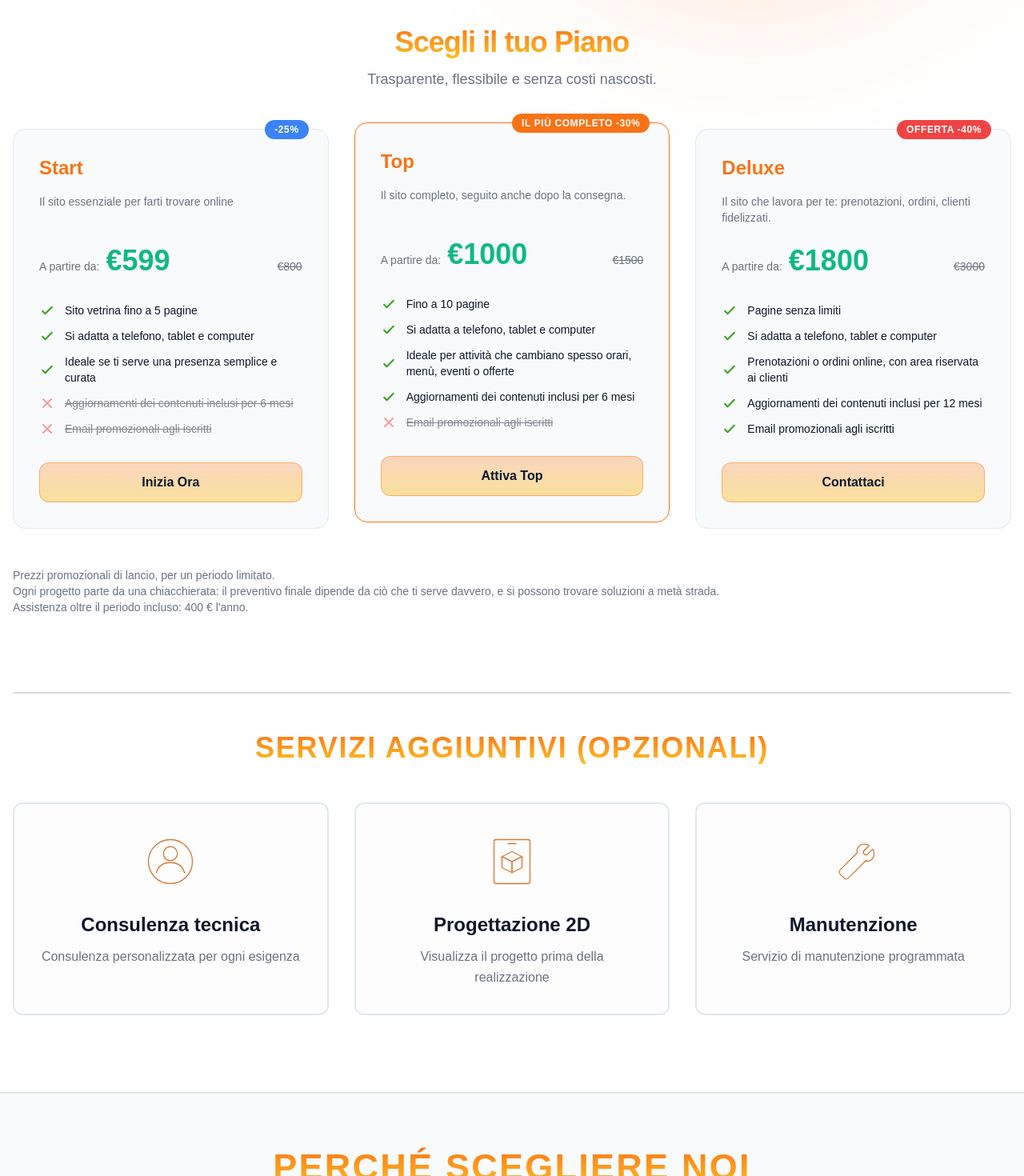
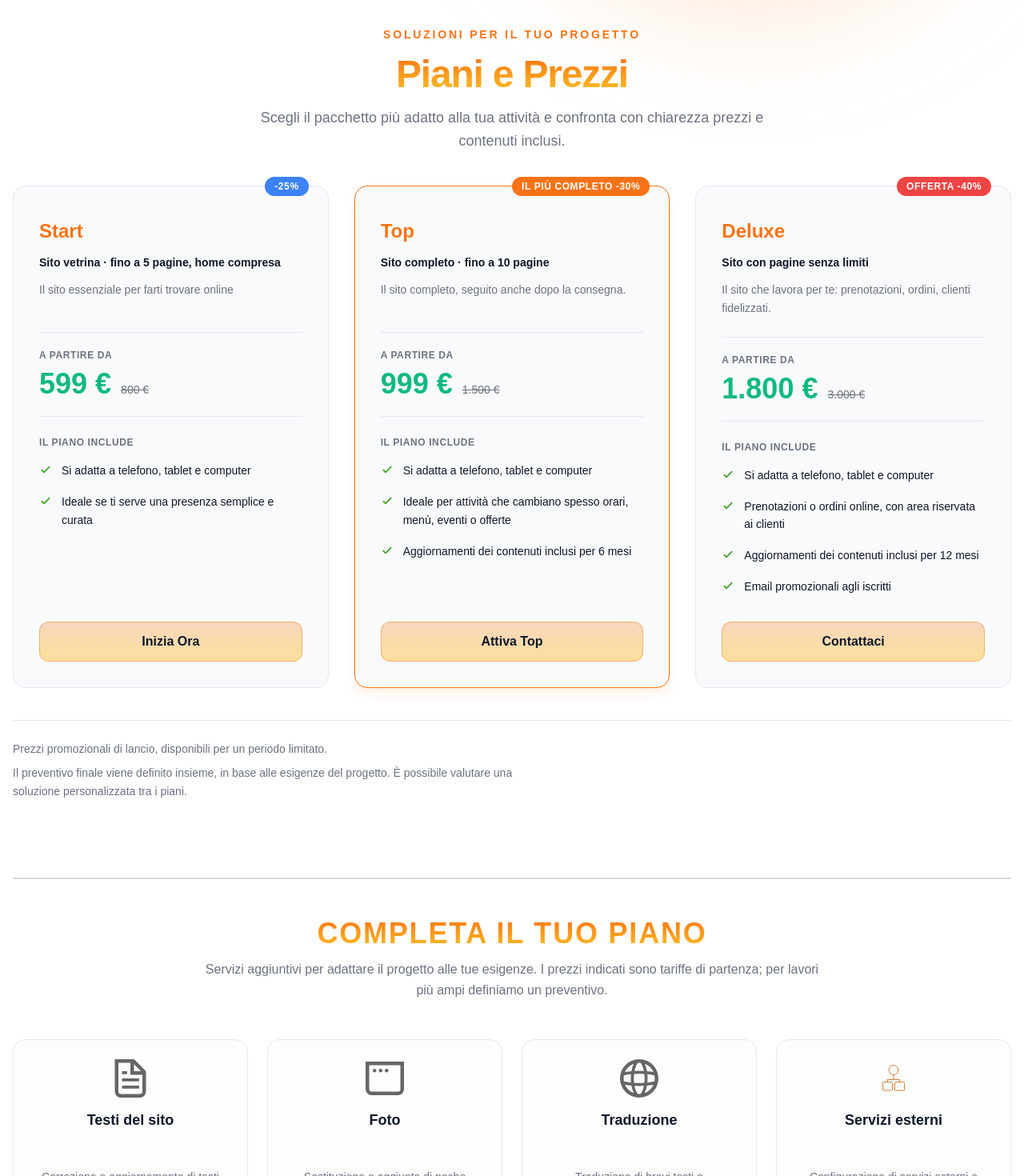
Before and after one commit to Vetra-Studio/website, a Next.js app: page /servizi in a window 1280 px wide. Shown: the part 660-2130 px from the top of the page at 80% size. Built offline with nearby package versions, Linux system fonts and the light colour scheme.

Commit message:
feat: redesign pricing plans and add new optional services

```diff
--- a/app/servizi/page.tsx
+++ b/app/servizi/page.tsx
@@ -1,32 +1,58 @@
 // app/servizi/page.tsx
 import Image from "next/image";
-
 import Icon from "@/components/Icon";
 import FaqSection from "@/components/Services/faq-question";
 import PricingPlans from "@/components/Services/packets";
 import Features from "@/components/Features";
 
-interface OptionalService {
-  titolo: string;
-  descrizione: string;
-  icona: string;
-}
-
-const optionalServices: OptionalService[] = [
+const additionalServices = [
   {
-    titolo: 'Consulenza tecnica',
-    descrizione: 'Consulenza personalizzata per ogni esigenza',
-    icona: '/person.svg',
+    titolo: "Testi del sito",
+    descrizione: "Correzione o aggiornamento di testi brevi. Riscritture complete e nuovi contenuti possono richiedere un preventivo.",
+    icona: "/file.svg",
+    prezzo: "Da 30 €",
   },
   {
-    titolo: 'Progettazione 2D',
-    descrizione: 'Visualizza il progetto prima della realizzazione',
-    icona: '/tablet.svg',
+    titolo: "Foto",
+    descrizione: "Sostituzione o aggiunta di poche immagini. Molte immagini, elaborazioni o ricerca fotografica specifica possono richiedere un preventivo.",
+    icona: "/window.svg",
+    prezzo: "Da 20 €",
   },
   {
-    titolo: 'Manutenzione',
-    descrizione: 'Servizio di manutenzione programmata',
-    icona: '/wrench.svg',
+    titolo: "Traduzione",
+    descrizione: "Traduzione di brevi testi o aggiornamenti. Il prezzo varia in base a parole, pagine e lingue richieste.",
+    icona: "/globe.svg",
+    prezzo: "Da 30 € per lingua",
+  },
+  {
+    titolo: "Servizi esterni",
+    descrizione: "Configurazione di servizi esterni e integrazioni semplici. Il costo del servizio è a carico del cliente; le integrazioni complesse richiedono un preventivo.",
+    icona: "/solutions.svg",
+    prezzo: "Da 50 €",
+  },
+  {
+    titolo: "Email",
+    descrizione: "Configurazione di un indirizzo o correzione delle impostazioni di base. Il costo dello spazio email è a carico del cliente; più caselle o migrazioni richiedono un preventivo.",
+    icona: "/email.svg",
+    prezzo: "Da 25 €",
+  },
+  {
+    titolo: "Google Business Profile",
+    descrizione: "Aggiornamento di informazioni o immagini di una scheda esistente. La creazione da zero richiede un preventivo.",
+    icona: "/location.svg",
+    prezzo: "Da 40 €",
+  },
+  {
+    titolo: "Modifiche ai contenuti fuori contratto",
+    descrizione: "Per aggiornamenti o richieste non inclusi nel contratto. Il costo dipende dalle pagine toccate: 50 € per una pagina, 80 € per due. Oltre due pagine, su preventivo.",
+    icona: "/wrench.svg",
+    prezzo: "Da 50 €",
+  },
+  {
+    titolo: "Assistenza oltre il periodo incluso",
+    descrizione: "Estensione del servizio di assistenza per dodici mesi.",
+    icona: "/assistance.svg",
+    prezzo: "400 € / 12 mesi",
   },
 ];
 
@@ -36,98 +62,74 @@ export default function ServiziPage({
 }) {
   return (
     <main className="flex flex-col items-center justify-center">
+      <div className="mx-auto grid max-w-7xl grid-cols-1 items-center gap-12 px-6 sm:px-10 lg:grid-cols-2 lg:px-16">
+        {/* Colonna Sinistra: Testi */}
+        <div className="mx-auto flex max-w-2xl flex-col items-start gap-4">
+          <h2 className="bg-gradient-to-b text-4xl font-bold leading-tight tracking-tight text-gradient-orange sm:text-5xl md:text-6xl">
+            {title}
+          </h2>
+          <p className="text-lg leading-relaxed text-light-gray-text sm:text-xl md:text-2xl">
+            {description}
+          </p>
+        </div>
 
-      <div className="grid grid-cols-1 lg:grid-cols-2
-                      gap-12
-                      items-center
-                      px-6 sm:px-10 lg:px-16
-                      max-w-7xl mx-auto">
-
-      {/* Colonna Sinistra: Testi */}
-      <div className="flex flex-col items-start
-                      gap-4
-                      max-w-2xl mx-auto ">
-        <h2 className="text-4xl sm:text-5xl md:text-6xl font-bold
-                      bg-gradient-to-b text-gradient-orange
-                      leading-tight tracking-tight"
-        >
-          {title}
-        </h2>
-
-        <p className="text-lg sm:text-xl md:text-2xl
-                      text-light-gray-text
-                      leading-relaxed"
-        >
-          {description}
-        </p>
+        {/* Colonna Destra: Grafica Logo con Sfocatura */}
+        <div className="hidden lg:block">
+          <Icon />
+        </div>
       </div>
-
-      {/* Colonna Destra: Grafica Logo con Sfocatura */}
-      <Icon />
-    </div>
-
-
 
       {/* Sezione Prezzi */}
       <PricingPlans />
 
-
-
-      {/* Servizi Aggiuntivi */}
-      <section className="max-w-7xl
-                             mx-auto
-                             px-4 py-8
-                             space-y-8 md:space-y-12">
+      <section className="mx-auto max-w-7xl space-y-8 px-4 py-8 md:space-y-12">
         {/* Separatore */}
-        <hr className="border-t-2
-                          border-stroke-secondary/50"
-        />
+        <hr className="border-t-2 border-stroke-secondary/50" />
 
         {/* Titolo Sezione */}
-        <p className="text-center
-                         text-2xl md:text-4xl font-semibold uppercase tracking-wider
-                         bg-gradient-to-b text-gradient-orange"
-        >
-          Servizi Aggiuntivi (Opzionali)
-        </p>
+        <div className="space-y-3 text-center">
+          <h2 className="text-2xl md:text-4xl font-semibold uppercase tracking-wider bg-gradient-to-b text-gradient-orange">
+            Completa il tuo piano
+          </h2>
+          <p className="mx-auto max-w-3xl text-base leading-relaxed text-light-gray-text">
+            Servizi aggiuntivi per adattare il progetto alle tue esigenze. I prezzi indicati sono tariffe di partenza; per lavori più ampi definiamo un preventivo.
+          </p>
+        </div>
 
         {/* Griglia Schede */}
-        <div className="grid
-                           grid-cols-1 md:grid-cols-3
-                           gap-6 lg:gap-8"
-        >
-          {optionalServices.map((OptionalService) => (
+        <div className="grid grid-cols-1 gap-5 sm:grid-cols-2 lg:grid-cols-4 lg:gap-6">
+          {additionalServices.map((service) => (
             <article
-              key={OptionalService.titolo}
-              className="flex flex-col items-center text-center
-                            bg-panel-background/35
-                            border-2 border-stroke-primary rounded-xl
-                            p-6 lg:p-8  space-y-3"
+              key={service.titolo}
+              className="flex flex-col items-center space-y-4 rounded-2xl border border-stroke-primary bg-panel-background/35 p-6 text-center"
             >
               <Image
-                src={OptionalService.icona}
-                alt={OptionalService.titolo}
-                width={80}
-                height={80}
-                className="pb-3 object-contain"
+                src={service.icona}
+                alt=""
+                aria-hidden="true"
+                width={48}
+                height={48}
+                className="h-12 w-12 object-contain"
               />
 
-              <p className="text-xl lg:text-2xl font-semibold
-                               text-foreground
-                               leading-tight"
-              >
-                {OptionalService.titolo}
+              <h3 className="min-h-14 text-lg font-semibold leading-snug text-foreground">
+                {service.titolo}
+              </h3>
+
+              <p className="min-h-20 text-sm leading-relaxed text-light-gray-text">
+                {service.descrizione}
               </p>
 
-              <p className="text-base
-                               text-light-gray-text
-                               leading-relaxed"
-              >
-                {OptionalService.descrizione}
+              <p className="mt-auto w-full border-t border-stroke-primary pt-4 text-base font-bold text-orange-gradient-start">
+                {service.prezzo}
               </p>
             </article>
           ))}
         </div>
+
+        <p className="text-center text-sm leading-relaxed text-light-gray-text">
+          Eventuali costi di dominio, spazio email e servizi esterni sono a carico del cliente, che gestisce i relativi abbonamenti. Noi ci occupiamo della configurazione. I lavori più ampi e la creazione da zero di una scheda Google Business Profile sono su preventivo.
+        </p>
       </section>
 
       {/* Sezione Perché Scegliere Noi */}
@@ -161,13 +163,10 @@ export default function ServiziPage({
             description: "Confronto diretto e aggiornamenti chiari durante il progetto.",
           },
         ]}
-
       />
-
 
       {/* Sezione FAQ */}
       <FaqSection />
-
     </main>
   );
 }
--- a/components/Services/faq-question.tsx
+++ b/components/Services/faq-question.tsx
@@ -42,7 +42,7 @@ const DEFAULT_FAQS: FaqItem[] = [
     id: '5',
     question: 'Offrite garanzia sui lavori?',
     answer:
-      'Certamente, tutti i nostri lavori includono una garanzia di assistenza e correzione di eventuali bug per 12 mesi dal momento della consegna.',
+      'Sì. Per 12 mesi dalla consegna correggiamo senza costi i bug che impediscono a una funzionalità inclusa nel contratto di funzionare come concordato. Le modifiche ai contenuti o gli aggiornamenti non previsti dal contratto sono invece a pagamento.',
   },
 ];
 
--- a/components/Services/packets.tsx
+++ b/components/Services/packets.tsx
@@ -1,5 +1,6 @@
 interface PricingPlan {
   name: string;
+  scope: string;
   description: string;
   price: string;
   originalPrice?: string;
@@ -7,8 +8,7 @@ interface PricingPlan {
     label: string;
     variant: "orange" | "blue" | "red";
   };
-  features: string[];
-  includedCount?: number;
+  includedFeatures: string[];
   isPopular?: boolean;
   ctaText: string;
 }
@@ -16,51 +16,45 @@ interface PricingPlan {
 const plans: PricingPlan[] = [
   {
     name: "Start",
+    scope: "Sito vetrina · fino a 5 pagine, home compresa",
     description: "Il sito essenziale per farti trovare online",
-    price: "€599",
-    originalPrice: "€800",
+    price: "599 €",
+    originalPrice: "800 €",
     discountTag: { label: "-25%", variant: "blue" },
-    features: [
-      "Sito vetrina fino a 5 pagine",
+    includedFeatures: [
       "Si adatta a telefono, tablet e computer",
       "Ideale se ti serve una presenza semplice e curata",
-      "Aggiornamenti dei contenuti inclusi per 6 mesi",
-      "Email promozionali agli iscritti"
     ],
-    includedCount: 3,
     ctaText: "Inizia Ora",
   },
   {
     name: "Top",
+    scope: "Sito completo · fino a 10 pagine",
     description: "Il sito completo, seguito anche dopo la consegna.",
-    price: "€1000",
-    originalPrice: "€1500",
+    price: "999 €",
+    originalPrice: "1.500 €",
     discountTag: { label: "IL PIÙ COMPLETO -30%", variant: "orange" },
-    features: [
-      "Fino a 10 pagine",
+    includedFeatures: [
       "Si adatta a telefono, tablet e computer",
       "Ideale per attività che cambiano spesso orari, menù, eventi o offerte",
       "Aggiornamenti dei contenuti inclusi per 6 mesi",
-      "Email promozionali agli iscritti"
     ],
-    includedCount: 4,
     isPopular: true,
     ctaText: "Attiva Top",
   },
   {
     name: "Deluxe",
+    scope: "Sito con pagine senza limiti",
     description: "Il sito che lavora per te: prenotazioni, ordini, clienti fidelizzati.",
-    price: "€1800",
-    originalPrice: "€3000",
+    price: "1.800 €",
+    originalPrice: "3.000 €",
     discountTag: { label: "OFFERTA -40%", variant: "red" },
-    features: [
-      "Pagine senza limiti",
+    includedFeatures: [
       "Si adatta a telefono, tablet e computer",
       "Prenotazioni o ordini online, con area riservata ai clienti",
       "Aggiornamenti dei contenuti inclusi per 12 mesi",
       "Email promozionali agli iscritti"
     ],
-    includedCount: 5,
     ctaText: "Contattaci",
   },
 ];
@@ -71,116 +65,98 @@ const badgeBgMap = {
   red: "bg-red-discount",
 };
 
+const planCardClassName = "relative flex flex-col justify-between rounded-2xl border bg-panel-background p-6 pt-8 sm:p-8 sm:pt-10";
+const popularPlanClassName = "border-orange-gradient-start shadow-lg shadow-orange-gradient-start/10";
+const standardPlanClassName = "border-stroke-primary";
+const discountBadgeClassName = "absolute -top-3 right-6 rounded-full px-3 py-1 text-xs font-bold uppercase tracking-wider text-white";
+
 export default function PricingSection() {
   return (
-    <section className="max-w-7xl
-                        mx-auto
-                        px-4 py-16 space-y-12"
-    >
+    <section className="mx-auto max-w-7xl space-y-10 px-4 py-16">
       {/* Intestazione Sezione */}
-      <header className="text-center space-y-3">
-        <p className="text-4xl font-bold tracking-tight
-                      bg-gradient-to-r text-gradient-orange"
-        >
-          Scegli il tuo Piano
+      <header className="mx-auto max-w-3xl space-y-4 text-center">
+        <p className="text-sm font-semibold uppercase tracking-[0.2em] text-orange-gradient-start">
+          Soluzioni per il tuo progetto
         </p>
-        <p className="text-light-gray-text text-lg">
-          Trasparente, flessibile e senza costi nascosti.
+        <h2 className="text-4xl sm:text-5xl font-bold tracking-tight bg-gradient-to-r text-gradient-orange">
+          Piani e Prezzi
+        </h2>
+        <p className="mx-auto max-w-2xl text-light-gray-text text-lg leading-relaxed">
+          Scegli il pacchetto più adatto alla tua attività e confronta con chiarezza prezzi e contenuti inclusi.
         </p>
       </header>
 
       {/* Griglia Piani */}
-      <div className="grid
-                      grid-cols-1 md:grid-cols-3
-                      gap-8 items-stretch"
-      >
+      <div className="grid grid-cols-1 items-stretch gap-6 md:grid-cols-3 lg:gap-8">
         {plans.map((plan) => (
           <article
             key={plan.name}
-            className={`relative flex flex-col justify-between
-                        p-8
-                        border rounded-2xl
-                        bg-panel-background
-                        ${plan.isPopular
-                ? "border-orange-gradient-start md:-translate-y-2"
-                : "border-stroke-primary"
-              }`}
+            className={`${planCardClassName} ${plan.isPopular ? popularPlanClassName : standardPlanClassName}`}
           >
             {plan.discountTag && (
               <span
-                className={`absolute -top-3 right-6
-                            px-3 py-1
-                            rounded-full
-                            text-xs font-bold text-white tracking-wider uppercase ${badgeBgMap[plan.discountTag.variant]
-                  }`}
+                className={`${discountBadgeClassName} ${badgeBgMap[plan.discountTag.variant]}`}
               >
                 {plan.discountTag.label}
               </span>
             )}
 
-            <div className="space-y-4 mb-8">
-              <div>
-                <p className="text-2xl font-bold text-foreground text-orange-gradient-start">{plan.name}</p>
+            <div className="space-y-6 mb-8">
+              <div className="space-y-3">
+                <h3 className="text-2xl font-bold text-orange-gradient-start text-foreground">{plan.name}</h3>
+                <p className="text-sm font-semibold text-foreground leading-relaxed">{plan.scope}</p>
+                <p className="text-sm text-light-gray-text leading-relaxed min-h-[40px]">
+                  {plan.description}
+                </p>
               </div>
 
-              <p className="text-sm text-light-gray-text min-h-[40px]">
-                {plan.description}
-              </p>
-
-              <div className="flex items-baseline gap-2 pt-2">
-                <span className="text-sm text-light-gray-text">A partire da:</span>
-                <span className="text-4xl font-extrabold text-green-text">
-                  {plan.price}
-                </span>
-                {plan.originalPrice && (
-                  <span className="ml-auto text-sm text-light-gray-text line-through">
-                    {plan.originalPrice}
-                  </span>
-                )}
+              <div className="border-y border-stroke-primary py-5">
+                <span className="block text-xs font-semibold uppercase tracking-wider text-light-gray-text">A partire da</span>
+                <div className="mt-2 flex flex-wrap items-baseline gap-x-3 gap-y-1">
+                  <span className="text-4xl font-extrabold text-green-text">{plan.price}</span>
+                  {plan.originalPrice && <span className="text-sm text-light-gray-text line-through">{plan.originalPrice}</span>}
+                </div>
               </div>
 
-              {/* Lista Caratteristiche */}
-              <ul className="space-y-3 pt-4">
-                {plan.features.map((feature, idx) => {
-                  const isDisabled =
-                    plan.includedCount !== undefined && idx >= plan.includedCount;
-
-                  return (
+              <div className="space-y-4">
+                <p className="text-xs font-semibold uppercase tracking-wider text-light-gray-text">
+                  Il piano include
+                </p>
+                <ul className="space-y-4">
+                  {plan.includedFeatures.map((feature) => (
                     <li
-                      key={idx}
-                      className={`flex items-center gap-3 text-sm ${isDisabled ? "opacity-50 line-through" : ""
-                        }`}
+                      key={feature}
+                      className="flex items-start gap-3 text-sm leading-relaxed"
                     >
                       <img
-                        src={isDisabled ? "/x-mark.svg" : "/tick-mark.svg"}
+                        src="/tick-mark.svg"
                         alt=""
                         aria-hidden="true"
-                        className="w-5 h-5 shrink-0"
+                        className="mt-0.5 h-4 w-4 shrink-0"
                       />
                       <span>{feature}</span>
                     </li>
-                  );
-                })}
-              </ul>
+                  ))}
+                </ul>
+              </div>
             </div>
 
             {/* Bottone d'azione */}
             <button
               type="button"
-              className="w-full
-                         py-3 px-6
-                         font-semibold
-                         rounded-xl btn-transparent-gradient-orange
-                         hover:opacity-90 active:scale-[0.98] transition-transform"
+              className="btn-transparent-gradient-orange w-full rounded-xl px-6 py-3 font-semibold transition-transform hover:opacity-90 active:scale-[0.98]"
             >
               {plan.ctaText}
             </button>
           </article>
         ))}
       </div>
-      <div>
-        <p className="text-left text-light-gray-text text-sm">
-          Prezzi promozionali di lancio, per un periodo limitato. <br/> Ogni progetto parte da una chiacchierata: il preventivo finale dipende da ciò che ti serve davvero, e si possono trovare soluzioni a metà strada. <br/> Assistenza oltre il periodo incluso: 400 € l'anno.
+      <div className="flex flex-col gap-2 border-t border-stroke-primary pt-6 text-sm leading-relaxed text-light-gray-text">
+        <p className="max-w-xl">
+          Prezzi promozionali di lancio, disponibili per un periodo limitato.
+        </p>
+        <p className="max-w-2xl">
+          Il preventivo finale viene definito insieme, in base alle esigenze del progetto. È possibile valutare una soluzione personalizzata tra i piani.
         </p>
       </div>
     </section>
```
